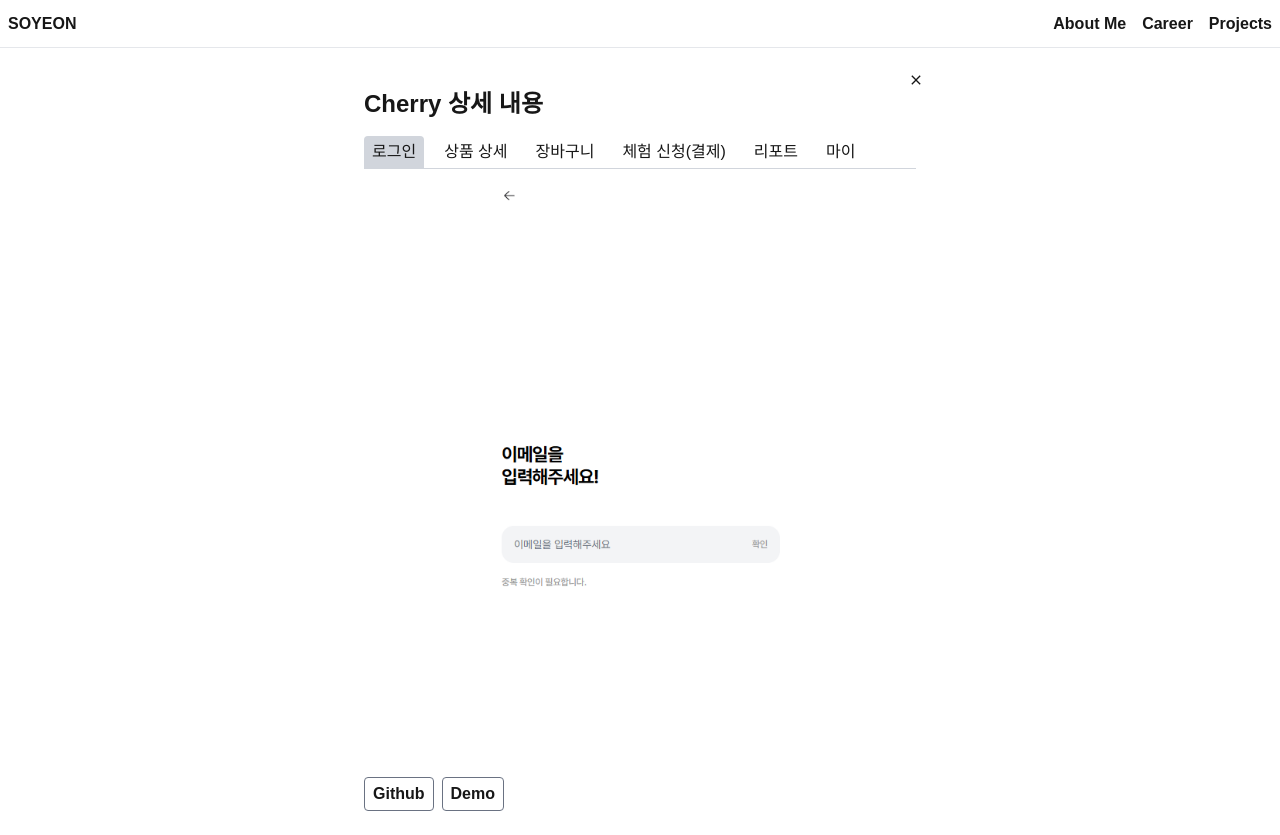
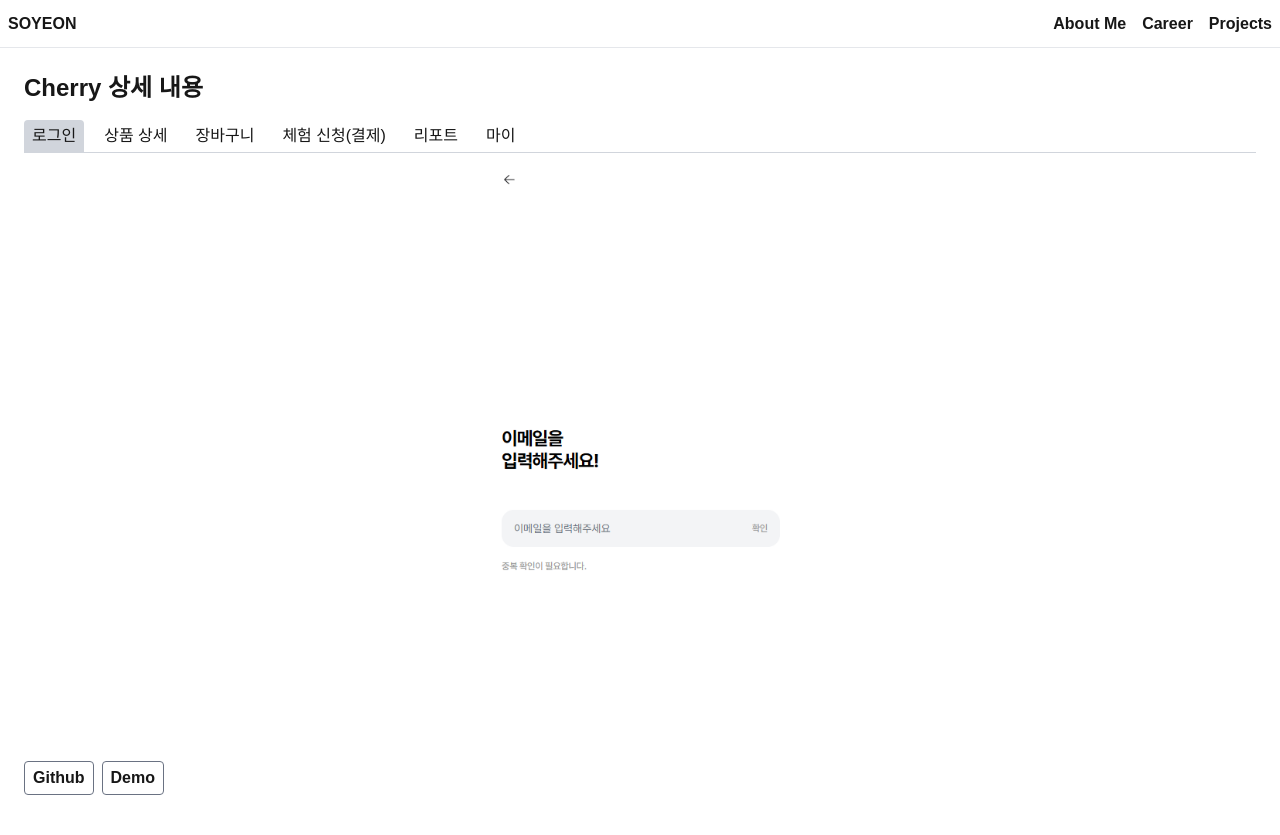
Before and after one commit to soyeon0116/my_portfolio, a Next.js app: page /projects/cherry in a window 1280 px wide. Built offline with nearby package versions, Linux system fonts and the light colour scheme.

Commit message:
style : 스타일 수정

```diff
--- a/src/app/projects/[id]/page.tsx
+++ b/src/app/projects/[id]/page.tsx
@@ -17,8 +17,7 @@ export default function Page({ params }: { params: Promise<{ id: string }> }) {
   }
 
   return (
-    <div>
-      <div className='p-6 w-[600px] mt-[5%] ml-[50%] -translate-x-[50%]'>
+    <div className='p-6'>
       <button
         onClick={() => router.back()}
         className='absolute top-0 right-0 px-4 py-2 cursor-pointer'
@@ -61,6 +60,5 @@ export default function Page({ params }: { params: Promise<{ id: string }> }) {
         </div>
       </div>
     </div>
-    </div>
   );
 }
--- a/src/domains/common/components/Modal.tsx
+++ b/src/domains/common/components/Modal.tsx
@@ -26,7 +26,7 @@ export default function Modal({ children }: { children: React.ReactNode }) {
         }
       }}
       onClose={() => router.back()}
-      className='backdrop:bg-[#0000007a] w-[600px] min-h-[750px] p-6 rounded-lg z-50 mt-[5%] ml-[50%] -translate-x-[50%]'
+      className='backdrop:bg-[#0000007a] w-[600px] min-h-[750px] rounded-lg z-50 mt-[5%] ml-[50%] -translate-x-[50%]'
     >
       {children}
     </dialog>,
```
Lines whose indentation alone changed are shown as unchanged.
